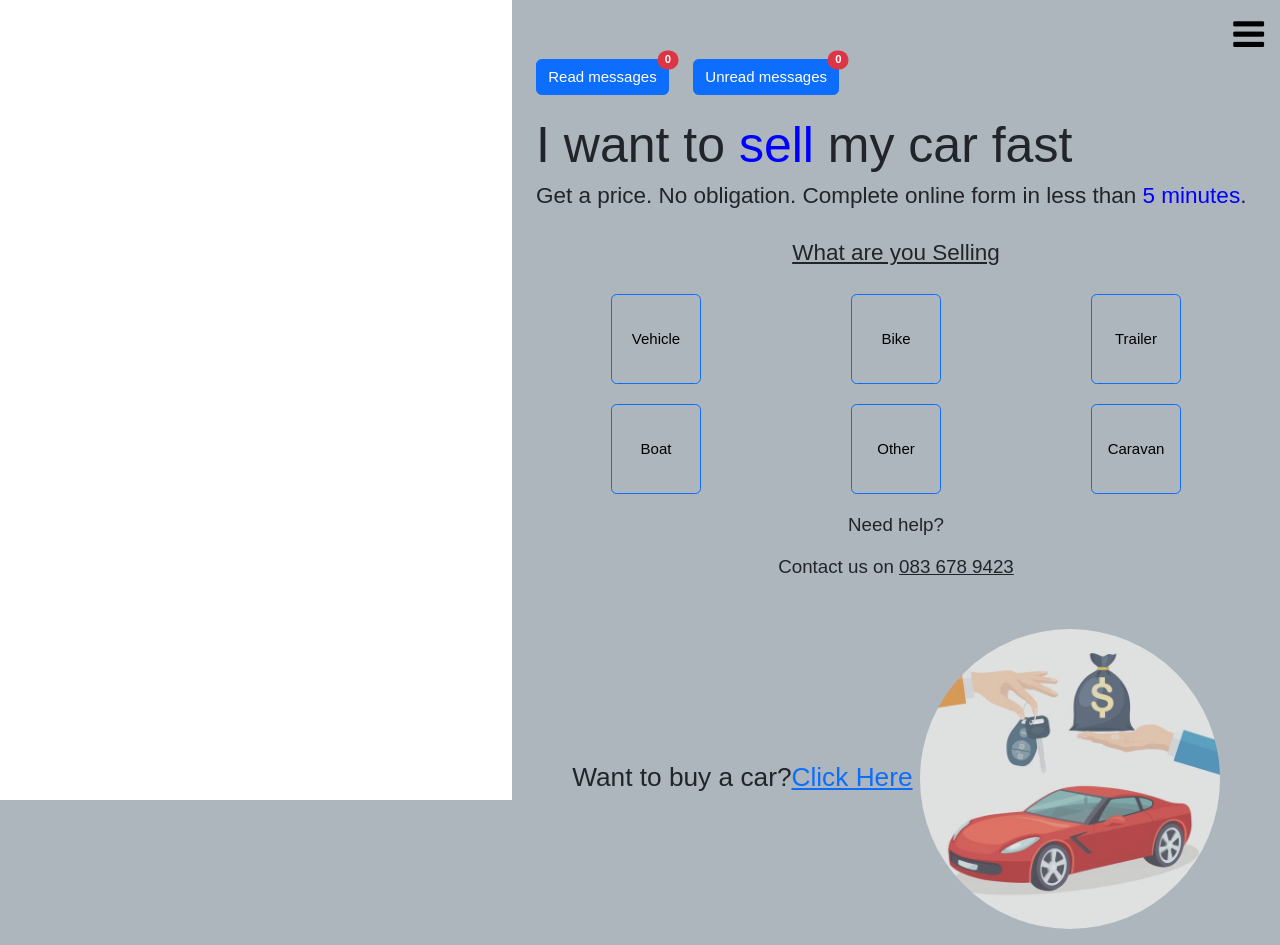
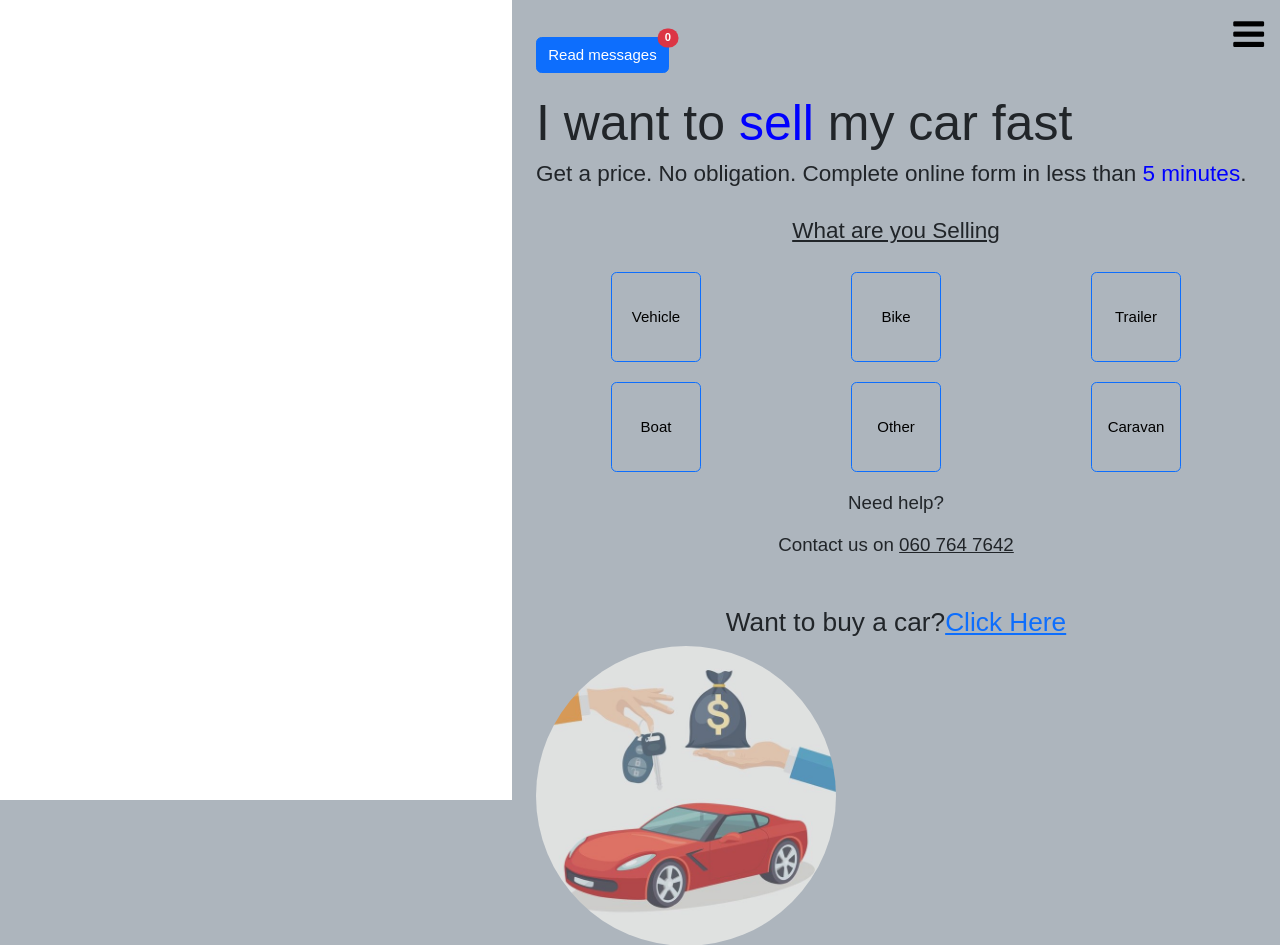
Before and after one commit to mthimkulu23/Driven-Dynamics, a Flask app: page /landing in a window 1280 px wide. Shown: the top 945 px of the page. Run offline with Flask 3, Linux system fonts and the light colour scheme; data that the repository does not hold is empty.

Commit message:
remove the unread badge notification

```diff
--- a/app/controllers/enquire_controller.py
+++ b/app/controllers/enquire_controller.py
@@ -27,6 +27,11 @@ def retrieve_seller():
 
 
 
+
+
+
+
+
 def seller_message():
     if request.method == 'POST':
         name = request.form['name']
--- a/app/static/car_sell.css
+++ b/app/static/car_sell.css
@@ -44,18 +44,13 @@ button{
 
 }
 
-.unread{
 
-     margin-left: 20px;
-    display: inline;
-
-}
 
 
 
 
 .u{
-    margin-top: 47px;
+    margin-top: 25px;
     margin-right: 8px;
 
 
--- a/app/templates/car_sell.html
+++ b/app/templates/car_sell.html
@@ -50,16 +50,6 @@
           <span class="visually-hidden">Read messages</span>
         </span>
       </button>
-
-      <div class="unread">
-          <button onclick="goToLandingPage60('retrieve_seller')" type="button" class="btn btn-primary position-relative">
-            Unread messages
-            <span class="position-absolute top-0 start-100 translate-middle badge rounded-pill bg-danger">
-              {{count}}
-              <span class="visually-hidden">unread messages</span>
-            </span>
-          </button>
-      </div>
   </div>
 
   <div class"container">
@@ -107,14 +97,17 @@
         </div>
       </div>
       <h5>Need help?</h5>
-      <h5 >Contact us on <u>083 678 9423</u></h5>
+      <h5 >Contact us on <u>060 764 7642</u></h5>
   </form>
 
 
   <div>
-    <h3>Want to buy a car?<a href="#" onclick="goToLandingPage16('login_buyer')">Click Here</a>
-        <img class="image1" src="{{ url_for('static', filename='images/af78be849332d991e4b409d20ee1cb6f.jpg') }}" alt="Example Image">
-    </h3>
+    <h3>Want to buy a car?<a href="#" onclick="goToLandingPage16('login_buyer')">Click Here</a></h3>
+
+    <div>
+      <img class="image1" src="{{ url_for('static', filename='images/af78be849332d991e4b409d20ee1cb6f.jpg') }}" alt="Example Image">
+
+    </div>
 
 
     <button class="accordion"> <strong>How do I sell my car through Drive Dynamic? </strong></button>
--- a/app/templates/retrieve_seller.html
+++ b/app/templates/retrieve_seller.html
@@ -33,7 +33,7 @@
                 <p><strong>Message:</strong> {{ inquiry.message }}</p>
             </div>
             <div class="notification-actions">
-                <button class="btn btn-secondary js-dismiss-btn">Dismiss</button>
+                <button class="btn btn-secondary js-dismiss-btn" data-id="{{ inquiry.id }}">Dismiss</button>
                 <button class="btn btn-secondary" onclick="goToLandingPage90('Reply')">Reply</button>
 
             </div>
```
Also changed, not shown: app/static/retrieve_seller.css (+51 -0 lines), app/models/enquire.py (line endings or trailing spaces).
